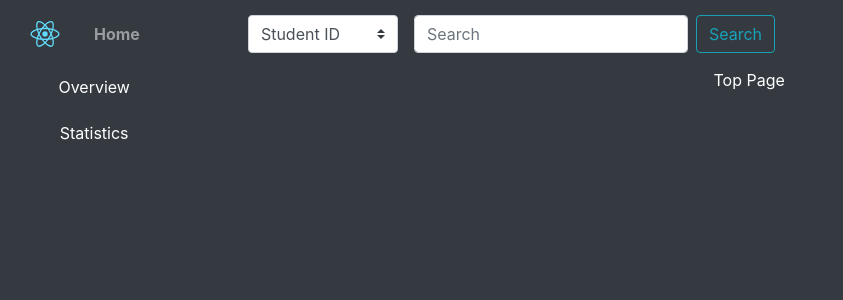
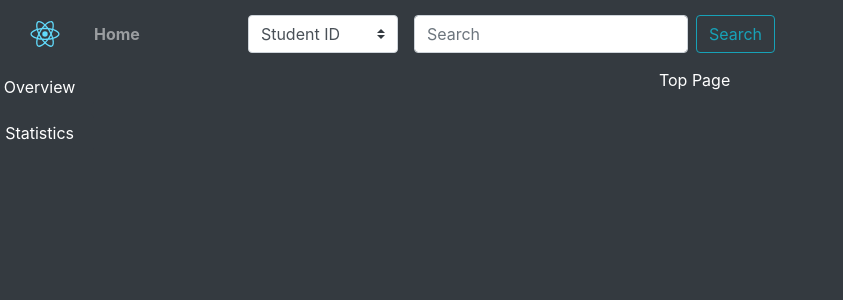
Before and after one commit to kenglwo/mimamori-coder-frontend, a React (Create React App) app: page / in a window 1280 px wide. Shown: the top 300 px of the page, without its empty margins (0-843 px from the left). Built offline with nearby package versions, Linux system fonts and the light colour scheme.

Commit message:
:recycle: make the size of SideBar col-sm-1

```diff
--- a/src/App.tsx
+++ b/src/App.tsx
@@ -5,7 +5,7 @@ import Row from "react-bootstrap/Row";
 import Col from "react-bootstrap/Col";
 
 import Header from "./components/common/Header";
-import Sidebar from "./components/common/SideBar";
+import SideBar from "./components/common/SideBar";
 
 import TopPage from "./components/top/TopPage";
 import Overview from "./components/overview/Overview";
@@ -25,10 +25,10 @@ class App extends React.Component<Props, State> {
             <Header />
           </Row>
           <Row>
-            <Col sm={2} className="p-0">
-              <Sidebar />
+            <Col sm={1} className="p-0">
+              <SideBar />
             </Col>
-            <Col sm={10} className="p-0">
+            <Col sm={11} className="p-0">
               <BrowserRouter>
                 <Switch>
                   <Route exact={true} path={"/"} component={TopPage} />
```
